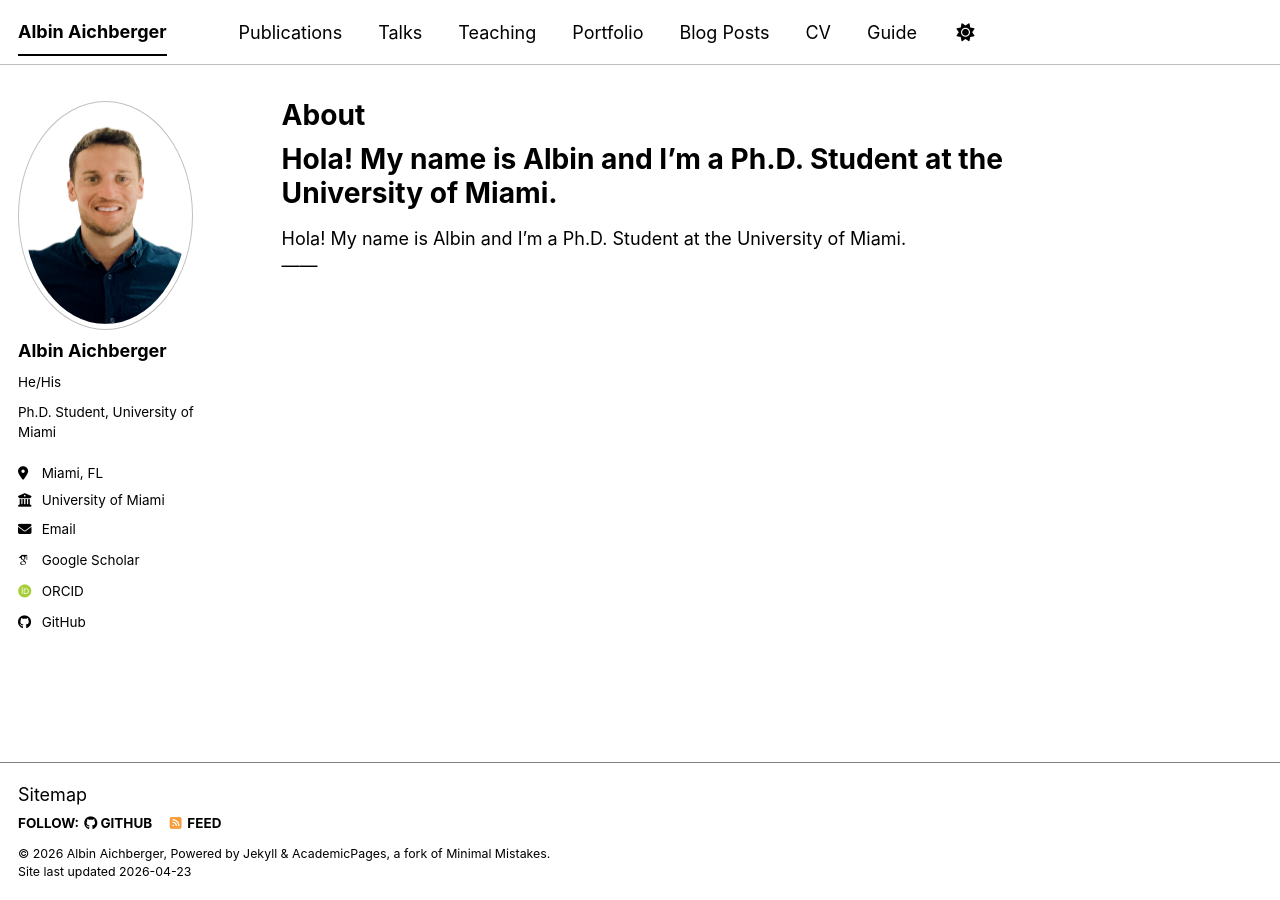
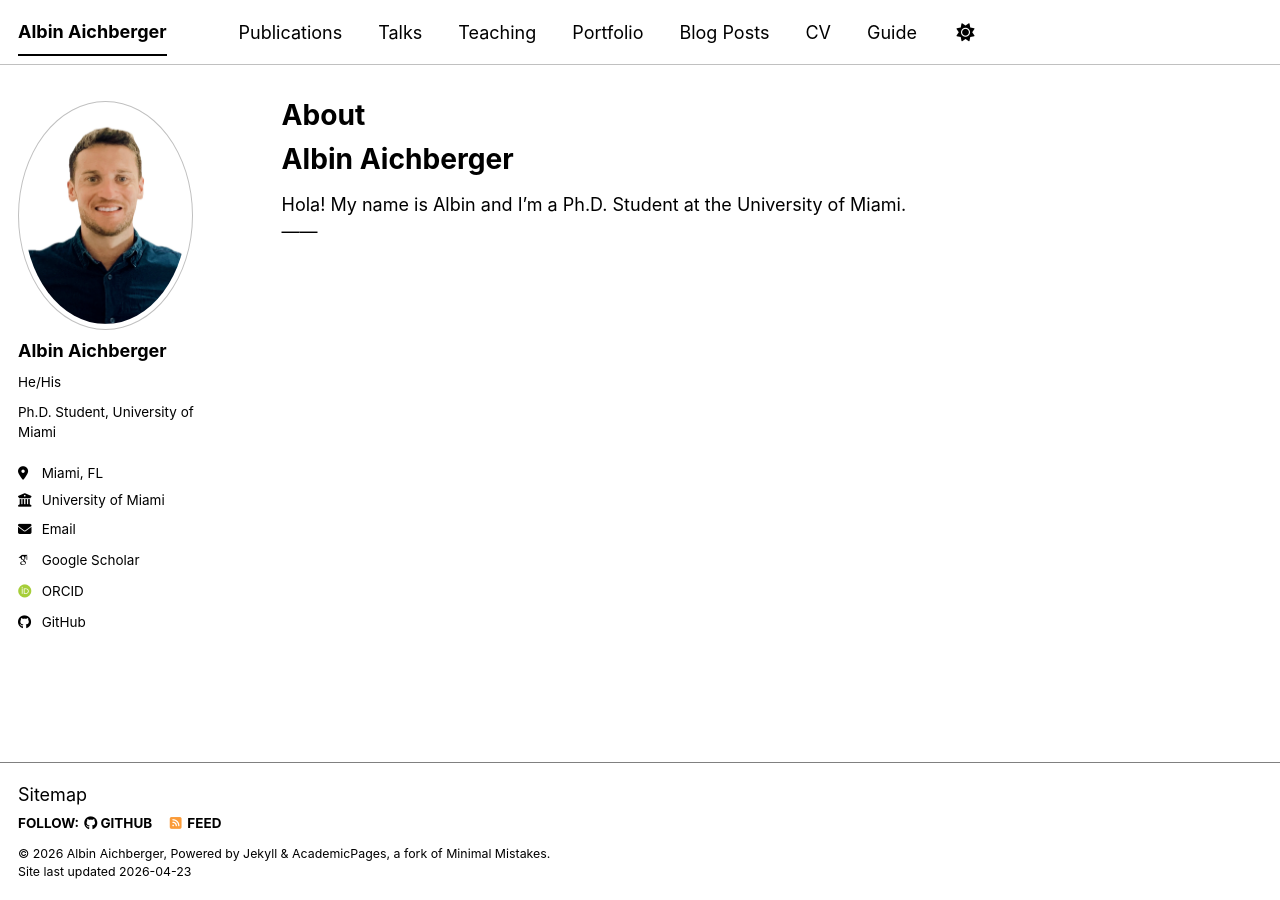
Before and after one commit to AAichberger/AAichberger.github.io, a Jekyll site: the page built from _pages/about.md, in a window 1280 px wide. Built offline with Jekyll 4.4.1, drawn with Linux system fonts in a browser that asks for light colours; some web fonts are replaced; a script bundle is joined from its source files by our own code; library files that are not in the unit come from our copies.

Commit message:
Update about.md

```diff
--- a/_pages/about.md
+++ b/_pages/about.md
@@ -8,7 +8,7 @@ redirect_from:
 ---
 
 
-Hola! My name is Albin and I'm a Ph.D. Student at the University of Miami.
+Albin Aichberger
 ======
 Hola! My name is Albin and I'm a Ph.D. Student at the University of Miami.
 ------
```
